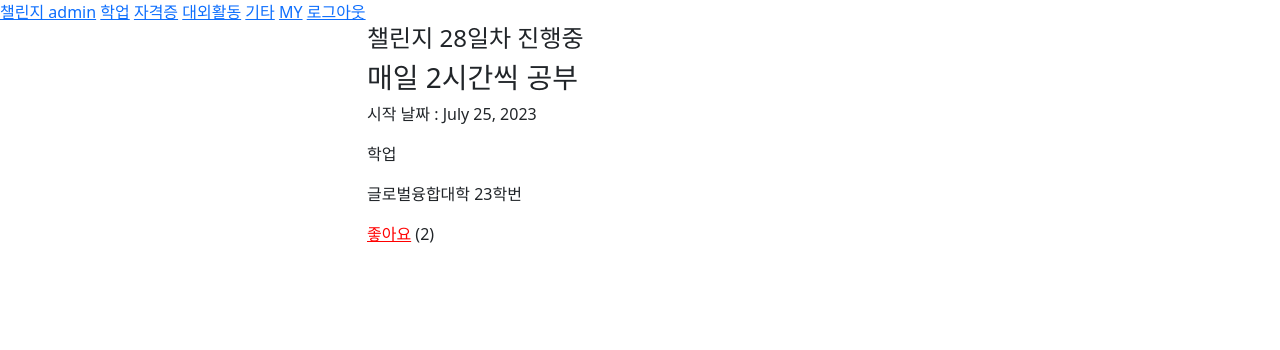
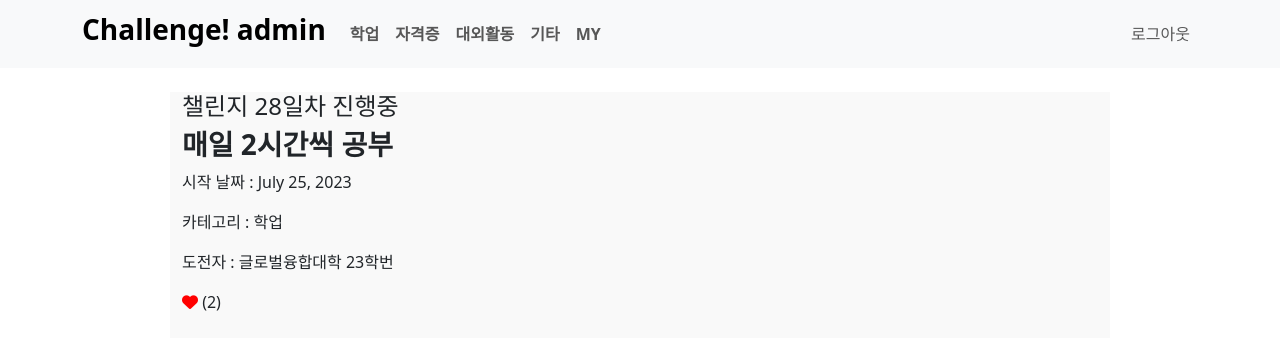
Before and after one commit to 2023-CodewithDuksung/2023-CodeWithDS-05, a Django app: page /board/4/ in a window 1280 px wide. Shown: the top 350 px of the page. Run offline with Django 4.2, Linux system fonts and the light colour scheme; a user stored in the database is signed in; data comes from the database, SQL or seed files in the repository; both versions use the stored data as it was after the commit; some libraries are stand-ins or nearby versions.

Commit message:
08.22.10.50

```diff
--- a/board/forms.py
+++ b/board/forms.py
@@ -2,6 +2,7 @@ from django import forms
 from .models import Challenge
 
 class ChallengeForm(forms.ModelForm):
+    '''
     title = forms.CharField(
         max_length=100,
         label='챌린지 제목',
@@ -12,7 +13,7 @@ class ChallengeForm(forms.ModelForm):
             }
         )
     )
-
+'''
     class Meta:
         model = Challenge
-        fields = ('title', 'category')
+        fields = ('category', )
--- /dev/null
+++ b/board/static/board/css/challenge_new.css
@@ -0,0 +1,9 @@
+div.col {
+    background-color:#f9f9f9;
+}
+#challenge_new{
+    text-align: center;
+}
+#my_challenge{
+    text-align: center;
+}
--- a/board/templates/board/base.html
+++ b/board/templates/board/base.html
@@ -4,21 +4,18 @@
 <head>
     <meta charset="UTF-8">
     <link href="{% static 'board/bootstrap/bootstrap.min.css' %}" rel="stylesheet" type="text/css" media="screen">
+    <link href="{% static 'board/css/challenge_new.css' %}" rel="stylesheet" type="text/css" media="screen">
+    <script src="https://kit.fontawesome.com/edea15a092.js" crossorigin="anonymous"></script>
     <title>Challenge</title>
 </head>
 <body>
     {% include 'board/menubar.html' %}
+    <br>
 
     <div class="container">
         <div class="row">
-            <div class="col-3">
-                {% block side_area %}
-                {% endblock %}
-            </div>
-            <div class="col-9">
-                {% block main_area %}
-                {% endblock %}
-            </div>
+            {% block main_area %}
+            {% endblock %}
         </div>
     </div>
 </body>
--- a/board/templates/board/challenge_detail.html
+++ b/board/templates/board/challenge_detail.html
@@ -1,11 +1,6 @@
 {% extends 'board/base.html' %}
 {% block main_area %}
-    {% if user.is_authenticated %}
-        {% if user == challenge.user %}
-        <button type="button" onclick="checkStatus()">챌린지 수정</button>
-        {% endif %}
-    {% endif %}
-
+<div class="col text-left" style="margin-left:100px; margin-right:100px">
     <script>
         function checkStatus() {
             if({{challenge.status}} == "1") {
@@ -35,15 +30,29 @@
             실패
         {% endif %}
     </h4>
-    <h3>{{challenge.title}}</h3>
-    <p>시작 날짜 : {{challenge.start_date}}</p>
-    <p>{{challenge.category}}</p>
-    <p>{{challenge.get_user_name}}</p>
+    <h3 style="font-weight:bold;">{{challenge.title}}</h3>
+    <div>
+        <p>시작 날짜 : {{challenge.start_date}}</p>
+        <p>카테고리 : {{challenge.category}}</p>
+        <p>도전자 : {{challenge.get_user_name}}</p>
+    </div>
+    {% if challenge.memo %}
+    <b style="margin-left:20px; margin-right:20px;">[내용]</b>
+    <div style="background-color:#ffffff; margin-left:20px; margin-right:20px">
+        {{challenge.memo}}
+    </div><br>
+    {% endif %}
 
     {% if request.user in challenge.like_users.all %}
-    <a href="like/" type="button" style="color:red;">좋아요</a>
+    <a href="like/" type="button" style="color:red;"><i class="fa-solid fa-heart fg-danger"></i></a>
     {% else %}
-    <a href="like/" type="button">좋아요</a>
-    {% endif %} ({{challenge.like_users.count}})
-    <p>{{challenge.memo}}</p>
+    <a href="like/" type="button"><i class="fa-regular fa-heart"></i></a>
+    {% endif %} ({{challenge.like_users.count}})<br><br>
+
+    {% if user.is_authenticated %}
+        {% if user == challenge.user %}
+        <button type="button" onclick="checkStatus()">챌린지 수정</button>
+        {% endif %}
+    {% endif %}
+</div>
 {% endblock %}
--- a/board/templates/board/menubar.html
+++ b/board/templates/board/menubar.html
@@ -1,14 +1,30 @@
+<nav class="navbar navbar-expand-sm navbar-light bg-light">
+    <div class="container">
         {% if user.is_authenticated %}
-<a href="{% url 'user:main' %}">챌린지 {{user.username}}</a>
+        <a class="navbar-brand" href="{% url 'user:main' %}"><h3 class="fw-bolder">Challenge! {{user.username}}</h3></a>
         {% else %}
-<a href="{% url 'user:main' %}">챌린지</a>
+        <a class="navbar-brand" href="{% url 'user:main' %}"><h3 class="fw-bolder">Challenge!</h3></a>
         {% endif %}
+        <div class="collapse navbar-collapse justify-content-between align-items.center w-100">
+            <ul class="navbar-nav ml-10 text-md-center text-left">
                 {% for c in categories %}
-<a href={{c.get_absolute_url}}>{{c}}</a>
+                <li class="nav-item">
+                    <a class="nav-link" href={{c.get_absolute_url}}><b>{{c}}</b></a>
+                </li>
                 {% endfor %}
-<a href="http://127.0.0.1:8000/auth/{{request.user}}/">MY</a>
+                <li class="nav-item">
+                    <a class="nav-link" href="http://127.0.0.1:8000/auth/{{request.user}}/"><b>MY</b></a>
+                </li>
+            </ul>
+            <ul class="navbar-nav flex-row justify-content-md-center justify-content-start flex-nowrap">
+                <li class="nav-item">
                 {% if user.is_authenticated %}
-<a href="{% url 'user:logout' %}">로그아웃</a>
+                    <a class="nav-link" href="{% url 'user:logout' %}">로그아웃</a>
                 {% else %}
-<a href="{% url 'user:login' %}">로그인</a>
+                    <a class="nav-link" href="{% url 'user:login' %}">로그인</a>
                 {% endif %}
+                </li>
+            </ul>
+        </div>
+    </div>
+</nav>
--- a/board/views.py
+++ b/board/views.py
@@ -16,6 +16,7 @@ def challenge_new(request):
             form = ChallengeForm(request.POST)
             if form.is_valid():
                 challenge = form.save(commit=False)
+                challenge.title = request.POST.get('title')
                 if request.POST.get('memo'):
                     challenge.memo = request.POST.get('memo')
                 else:
@@ -42,6 +43,7 @@ def challenge_update(request, pk):
                 if form.is_valid():
                     challenge = form.save(commit=False)
                     challenge.user = request.user
+                    challenge.title = request.POST.get('title')
                     if request.POST.get('memo'):
                         challenge.memo = request.POST.get('memo')
                     else:
@@ -60,7 +62,8 @@ def challenge_update(request, pk):
                 form = ChallengeForm(instance=challenge)
             return render(request, 'board/challenge_update.html', {
                 'form':form,
-                'challenge':Challenge.objects.get(pk=pk)
+                'challenge':Challenge.objects.get(pk=pk),
+                'categories': Category.objects.all(),
             })
     else:
         raise PermissionDenied
@@ -91,8 +94,8 @@ def like(request, pk):
 
 def challenge_list(request, slug_category):
     category = Category.objects.get(slug=slug_category)
-    challenge_keep_list = Challenge.objects.filter(category=category).filter(status="0")
-    challenge_success_list = Challenge.objects.filter(category=category).filter(status="1")
+    challenge_keep_list = Challenge.objects.filter(category=category).filter(status="0").order_by('-start_date')
+    challenge_success_list = Challenge.objects.filter(category=category).filter(status="1").order_by('-start_date')
 
     page = request.GET.get("page", "1")
     paginator_keep = Paginator(challenge_keep_list, 10)
@@ -113,8 +116,8 @@ def challenge_number_list(request, slug_category, number):
     category = Category.objects.get(slug=slug_category)
     number = Number.objects.get(number=number)
     users = User.objects.exclude(number=number)
-    challenge_keep_list = Challenge.objects.filter(category=category).filter(status="0")
-    challenge_success_list = Challenge.objects.filter(category=category).filter(status="1")
+    challenge_keep_list = Challenge.objects.filter(category=category).filter(status="0").order_by('-start_date')
+    challenge_success_list = Challenge.objects.filter(category=category).filter(status="1").order_by('-start_date')
     for u in users:
         challenge_keep_list = challenge_keep_list.exclude(user=u)
         challenge_success_list = challenge_success_list.exclude(user=u)
@@ -144,8 +147,8 @@ def challenge_major_list(request, slug_category, slug_major):
     else:
         major = Major.objects.get(slug=slug_major)
         users = User.objects.exclude(major=major)
-    challenge_keep_list = Challenge.objects.filter(category=category).filter(status="0")
-    challenge_success_list = Challenge.objects.filter(category=category).filter(status="1")
+    challenge_keep_list = Challenge.objects.filter(category=category).filter(status="0").order_by('-start_date')
+    challenge_success_list = Challenge.objects.filter(category=category).filter(status="1").order_by('-start_date')
     for u in users:
         challenge_keep_list = challenge_keep_list.exclude(user=u)
         challenge_success_list = challenge_success_list.exclude(user=u)
@@ -174,8 +177,8 @@ def challenge_major_number_list(request, slug_category, slug_major, number):
     else:
         major = Major.objects.get(slug=slug_major)
         users = User.objects.exclude(major=major)
-    challenge_keep_list = Challenge.objects.filter(category=category).filter(status="0")
-    challenge_success_list = Challenge.objects.filter(category=category).filter(status="1")
+    challenge_keep_list = Challenge.objects.filter(category=category).filter(status="0").order_by('-start_date')
+    challenge_success_list = Challenge.objects.filter(category=category).filter(status="1").order_by('-start_date')
     for u in users:
         challenge_keep_list = challenge_keep_list.exclude(user=u)
         challenge_success_list = challenge_success_list.exclude(user=u)
--- a/mypage/templates/mypage/login.html
+++ b/mypage/templates/mypage/login.html
@@ -1,13 +1,15 @@
 <!DOCTYPE html>
+{% load static %}
 <html lang="ko">
 <head>
     <meta charset="UTF-8">
+    <link href="{% static 'board/bootstrap/bootstrap.min.css' %}" rel="stylesheet" type="text/css" media="screen">
     <title>로그인, 로그아웃</title>
 </head>
 <body>
-{% include 'board/menubar.html' %}
+{% include 'board/menubar.html' %}<br>
 
-    <div class="container">
+    <div class="container mx-auto text-center">
         {% if user.is_authenticated %}
         로그인성공!
         {{ user.username }}님 환영합니다.
--- a/mypage/templates/mypage/main.html
+++ b/mypage/templates/mypage/main.html
@@ -7,7 +7,7 @@
     <title>Challenge</title>
 </head>
 <body>
-    {% include 'board/menubar.html' %}
+    {% include 'board/menubar.html' %}<br>
 
     <div class="container"></div>
 </body>
--- a/mypage/views.py
+++ b/mypage/views.py
@@ -27,7 +27,7 @@ def user_signup(request):
         form = UserForm()
     return render(request, 'mypage/signup.html', {
         'form': form,
-        'categories': Category.objects.all()
+        'categories': Category.objects.all(),
     })
 
 def user_login(request):
```
Also changed, not shown: board/templates/board/challenge_list.html (+15 -13 lines), board/templates/board/challenge_major_list.html (+15 -13 lines), board/templates/board/challenge_major_number_list.html (+15 -2 lines), board/templates/board/challenge_new.html (+10 -5 lines), board/templates/board/challenge_number_list.html (+15 -2 lines), board/templates/board/challenge_update.html (+11 -5 lines), mypage/templates/mypage/my_detail.html (+7 -1 lines), mypage/templates/mypage/signup.html (+16 -2 lines), db.sqlite3. Lines whose indentation alone changed are shown as unchanged.
